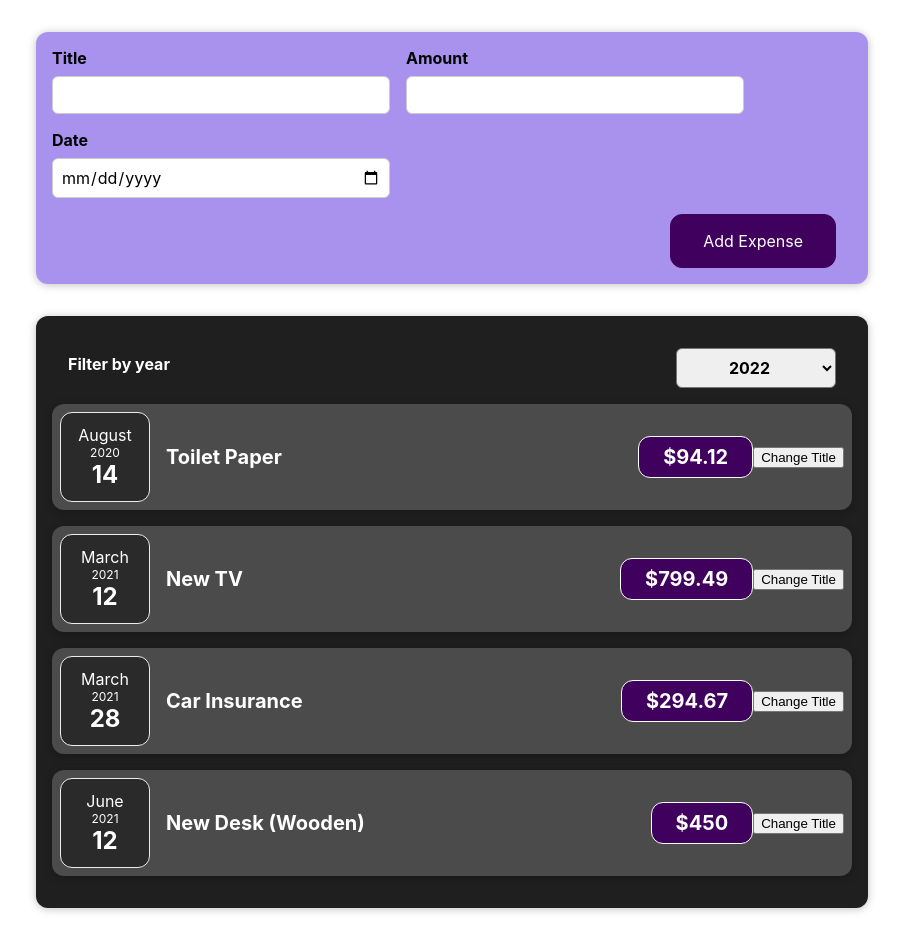
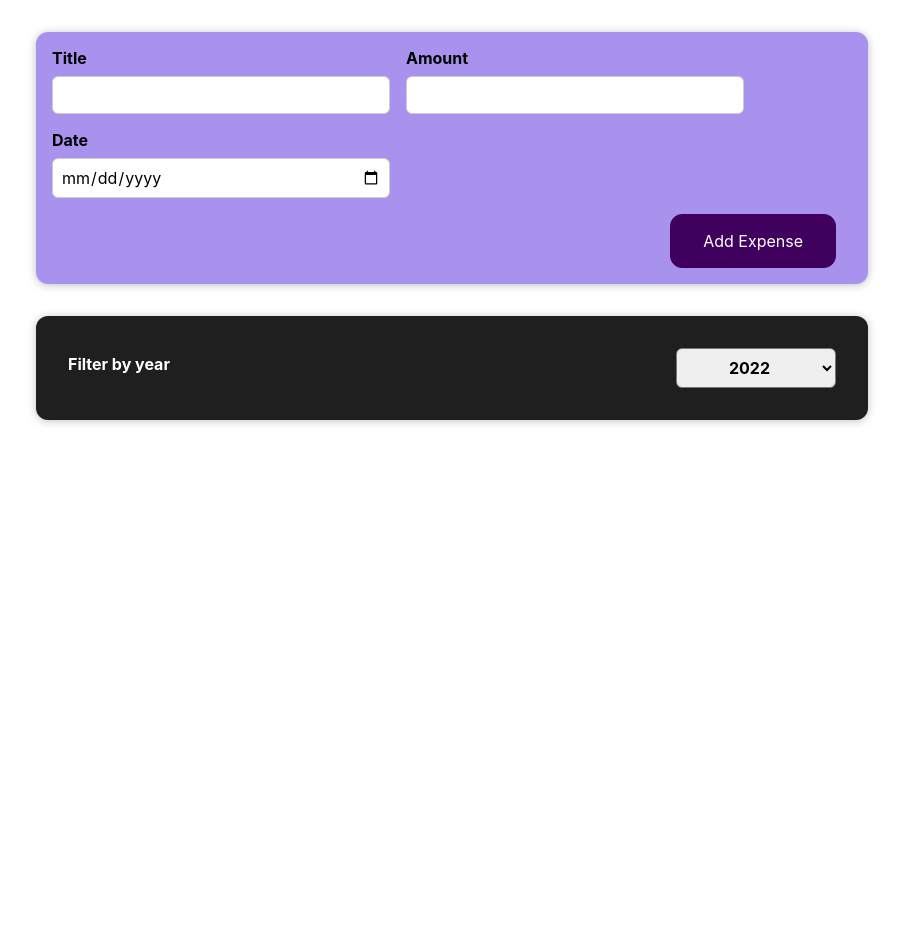
Before and after one commit to Nazeer1991/udemyReact, a React (Create React App) app: page / in a window 1280 px wide. Shown: the whole page, without its empty margins (188-1091 px from the left). After the commit the page ends 800 px from the top, so only its background shows below. Built offline with nearby package versions, Linux system fonts and the light colour scheme.

Commit message:
learned to filter

```diff
--- a/src/App.js
+++ b/src/App.js
@@ -1,9 +1,8 @@
-import React from "react";
+import React, { useState } from "react";
 import Expenses from "./components/expenses/Expenses";
 import NewExpense from "./components/NewExpense/NewExpense";
 
-function App() {
-  const expenses = [
+const DUMMY_EXPENSES = [
   {
     id: "e1",
     title: "Toilet Paper",
@@ -24,19 +23,25 @@ function App() {
     date: new Date(2021, 5, 12),
   },
 ];
+
+const App = () => {
+  const [expense, setExpense] = useState(DUMMY_EXPENSES);
+
   const addExpenseHandler = (expense) => {
-    console.log("in app.js");
-    console.log(expense);
+    setExpense((prevState) => {
+      return [expense, ...prevState];
+    });
   };
+
   return (
     <>
       <div>
         <NewExpense onAddExpense={addExpenseHandler} />
 
-        <Expenses items={expenses} />
+        <Expenses items={expense} />
       </div>
     </>
   );
-}
+};
 
 export default App;
--- a/src/components/expenses/Expenses.js
+++ b/src/components/expenses/Expenses.js
@@ -9,30 +9,23 @@ function Expenses(props) {
   const filterChangeHandler = (selectedYear) => {
     setFilter(selectedYear);
   };
+  const filteredExpenses = props.items.filter((expense) => {
+    return expense.date.getFullYear().toString() === filter;
+  });
   return (
     <div>
       <Card className="expenses">
         <ExpenseFilter selected={filter} onFilter={filterChangeHandler} />
-        <ExpenseItem
-          title={props.items[0].title}
-          amount={props.items[0].amount}
-          date={props.items[0].date}
-        />
-        <ExpenseItem
-          title={props.items[1].title}
-          amount={props.items[1].amount}
-          date={props.items[1].date}
-        />
-        <ExpenseItem
-          title={props.items[2].title}
-          amount={props.items[2].amount}
-          date={props.items[2].date}
-        />
-        <ExpenseItem
-          title={props.items[3].title}
-          amount={props.items[3].amount}
-          date={props.items[3].date}
-        />
+        {filteredExpenses.map((expense) => {
+          return (
+            <ExpenseItem
+              title={expense.title}
+              amount={expense.amount}
+              date={expense.date}
+              key={expense.id}
+            />
+          );
+        })}
       </Card>
     </div>
   );
```
Lines whose indentation alone changed are shown as unchanged.
